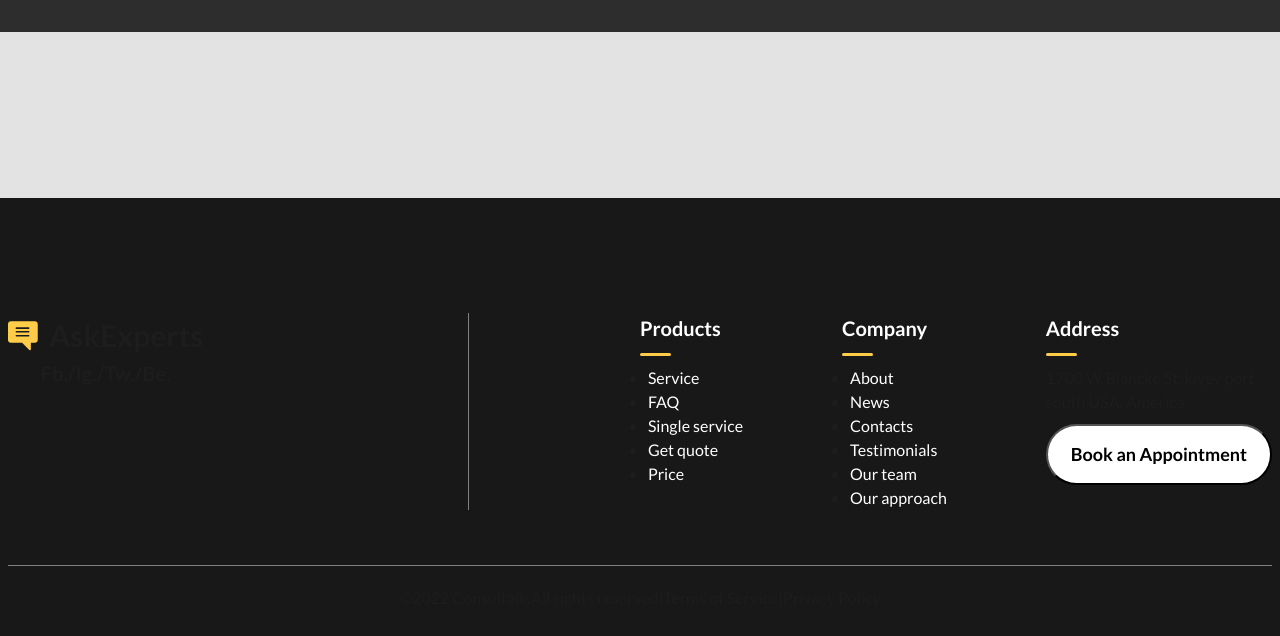
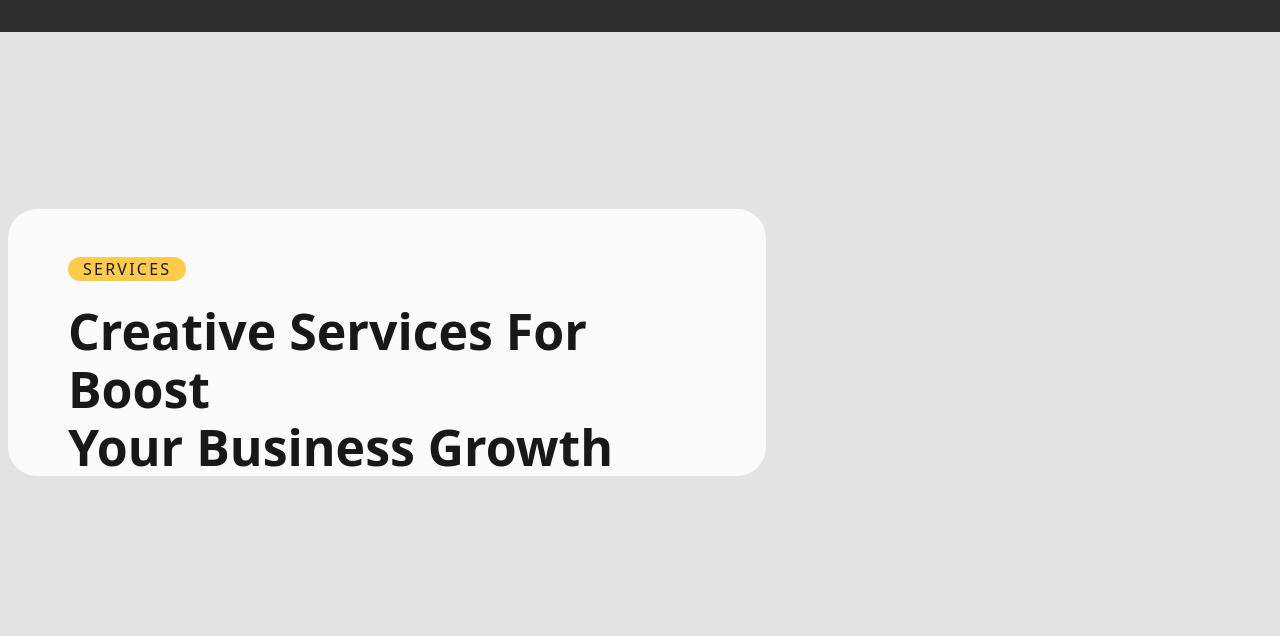
Before and after one commit to cybersj5/AskExpertsFrontendProject, a website built with Vite: page index.html in a window 1280 px wide. Shown: the part 164-800 px from the top of the page. Built offline with nearby package versions, Linux system fonts and the light colour scheme; files whose address does not match are found by name.

Commit message:
сделан блок шапки темы со стилями

```diff
--- a/index.html
+++ b/index.html
@@ -117,20 +117,20 @@
               <span>AskExperts</span>
             </div>
             <ul class="nav__list">
-              <li class="nav__item nav__item_marked">
-                <a class="nav__link nav__link_hover nav__link_focus" href="#">Home</a>
+              <li class="nav__item">
+                <a class="nav__link" href="#">Home</a>
               </li>
               <li class="nav__item">
-                <a class="nav__link nav__link_hover nav__link_focus" href="#">Pages</a>
+                <a class="nav__link" href="#">Pages</a>
               </li>
               <li class="nav__item">
-                <a class="nav__link nav__link_hover nav__link_focus" href="#">Services</a>
+                <a class="nav__link" href="#">Services</a>
               </li>
               <li class="nav__item">
-                <a class="nav__link nav__link_hover nav__link_focus" href="#">Work</a>
+                <a class="nav__link" href="#">Work</a>
               </li>
               <li class="nav__item">
-                <a class="nav__link nav__link_hover nav__link_focus" href="#">Contact</a>
+                <a class="nav__link" href="#">Contact</a>
               </li>
             </ul>
             <button class="nav__contact-container">
@@ -150,7 +150,18 @@
       </header>
 
       <div class="page__content">
-        <!-- Основной контент страницы -->
+        <main class="main">
+          <header class="theme-header">
+            <div class="container theme-header__wrapper">
+              <div class="theme-header__text-container">
+                <div class="theme-header__title-container">
+                  <span class="theme-header__tilte">SERVICES</span>
+                </div>
+                <span class="theme-header__text">Creative Services For Boost<br />Your Business Growth</span>
+              </div>
+            </div>
+          </header>
+        </main>
       </div>
 
       <footer class="page__footer">
@@ -229,8 +240,11 @@
               </div>
             </div>
             <div class="footer__bottom-container">
-              <span class="footer__text-links">©2022 Consultalk. <a class="footer__links" href="#">All rights reserved</a> |
-                <a class="footer__links" href="#">Terms of Service</a> | <a class="footer__links" href="#">Privacy Policy</a></span>
+              <span class="footer__text-links"
+                >©2022 Consultalk. <a class="footer__links" href="#">All rights reserved</a> |
+                <a class="footer__links" href="#">Terms of Service</a> |
+                <a class="footer__links" href="#">Privacy Policy</a></span
+              >
             </div>
           </div>
         </div>
--- a/src/index.css
+++ b/src/index.css
@@ -3,8 +3,8 @@
 @import './styles/normalize.css';
 @import './styles/global/utility.css';
 @import './styles/components/container.css';
-
 @import './styles/components/header.css';
 @import './styles/components/nav.css';
 @import './styles/components/footer.css';
 @import './styles/components/page.css';
+@import './styles/components/headerTheme.css';
--- a/src/styles/components/footer.css
+++ b/src/styles/components/footer.css
@@ -1,16 +1,15 @@
-.footer__wrapper{
+.footer__wrapper {
   display: flex;
   justify-content: space-between;
-
   flex-direction: column;
 }
 
 .footer {
-  padding: 115px 0 26px 0;
+  padding: 115px 0 26px;
   background-color: #181818;
 }
 
-.footer__top-container{
+.footer__top-container {
   display: flex;
   justify-content: space-between;
   align-items: start;
@@ -19,7 +18,7 @@
   padding-bottom: 55px;
 }
 
-.footer__contact-container{
+.footer__contact-container {
   display: flex;
   flex-direction: column;
   align-items: center;
@@ -29,7 +28,7 @@
   font-size: 20px;
 }
 
-.footer__information-container{
+.footer__information-container {
   display: flex;
   flex-direction: row;
   align-items: start;
@@ -38,53 +37,53 @@
   padding-left: 171px;
 }
 
-.footer__information-column{
+.footer__information-column {
   display: flex;
   flex-direction: column;
   align-items: start;
   gap: 10px;
 }
 
-.footer__information-link{
+.footer__information-link {
   text-decoration: none;
   color: white;
   font-family: Lato, sans-serif;
 }
 
-.footer__address-button-container{
+.footer__address-button-container {
   display: flex;
   flex-direction: column;
   align-items: start;
   gap: 10px;
 }
 
-.footer__information-title{
+.footer__information-title {
   color: white;
   font-family: Lato, sans-serif;
   font-weight: 600;
   font-size: 20px;
 }
 
-.footer__information-list{
+.footer__information-list {
   margin: 0;
   padding-left: 8px;
   align-items: start;
   list-style: disc;
 }
 
-.footer__information-link{
+.footer__information-link {
   font-weight: 400;
   font-size: 16px;
   font-family: Lato, sans-serif;
 }
 
-.footer__address-text{
+.footer__address-text {
   font-weight: 400;
   font-size: 16px;
   font-family: Lato, sans-serif;
 }
 
-.footer__button-book{
+.footer__button-book {
   border-radius: 42px;
   padding: 15px 23px;
   background: #fff;
@@ -94,20 +93,20 @@
   font-family: Lato, sans-serif;
 }
 
-.footer__yellow-line{
+.footer__yellow-line {
   border-radius: 20px;
   width: 31px;
   height: 3px;
   background: #ffcc4a;
 }
 
-.footer__bottom-container{
+.footer__bottom-container {
   display: flex;
   text-align: center;
   padding-top: 20px;
 }
 
-.footer__text-links{
+.footer__text-links {
   display: flex;
   align-items: center;
   justify-content: center;
--- a/src/styles/components/header.css
+++ b/src/styles/components/header.css
@@ -2,7 +2,8 @@
   padding: 18px 0;
   background-color: #181818;
 }
-.header__wrapper{
+
+.header__wrapper {
   display: flex;
   justify-content: space-between;
   align-items: center;
--- /dev/null
+++ b/src/styles/components/headerTheme.css
@@ -0,0 +1,50 @@
+.theme-header {
+  background-image: url('./src/assets/images/headerThemeBackground.png');
+  background-repeat: no-repeat;
+  background-size: cover;
+  background-position: center;
+  height: 620px;
+  display: flex;
+  align-items: center;
+}
+
+.theme-header__wrapper {
+  display: flex;
+  justify-content: space-between;
+  align-items: center;
+}
+
+.theme-header__text-container {
+  backdrop-filter: blur(11px);
+  background: rgb(255 255 255 / 85%);
+  border-radius: 29px;
+  width: 60%;
+  height: 267px;
+  display: flex;
+  align-items: start;
+  gap: 21px;
+  padding: 48px 60px 58px;
+  flex-direction: column;
+}
+
+.theme-header__title-container {
+  background: #ffcc4a;
+  border-radius: 20px;
+  padding: 0 15px;
+}
+
+.theme-header__tilte {
+  font-weight: 400;
+  font-size: 16px;
+  line-height: 148%;
+  letter-spacing: 0.14em;
+  text-transform: uppercase;
+  color: #181818;
+}
+
+.theme-header__text {
+  font-weight: 700;
+  font-size: 50px;
+  line-height: 116%;
+  color: #181818;
+}
--- a/src/styles/components/nav.css
+++ b/src/styles/components/nav.css
@@ -3,11 +3,13 @@
   backdrop-filter: blur(21px);
   background: rgb(27 27 27 / 91%);
 }
-.nav__wrapper{
+
+.nav__wrapper {
   display: flex;
   justify-content: space-between;
   align-items: center;
 }
+
 .logo {
   margin: 0;
   align-items: center;
@@ -37,7 +39,7 @@
   color: #4eaf4e;
 }
 
-.nav__link_focus:focus {
+.nav__link:focus {
   color: #4eaf4e;
 }
 
```
Also changed, not shown: 1 other file.
